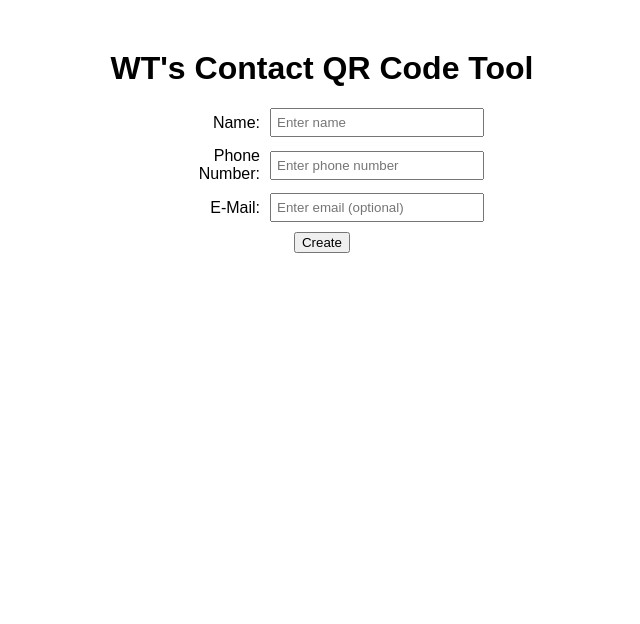
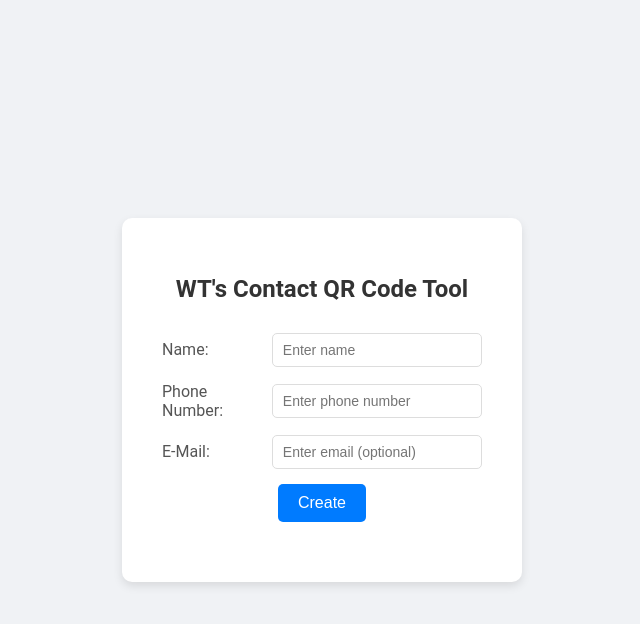
Before and after one commit to wtshi15/qrtool, a plain HTML site: page index.html in a window 1280 px wide. Shown: the whole page, without its empty margins (318-958 px from the left). Drawn offline with Linux system fonts and the light colour scheme.

Commit message:
changed css

```diff
--- a/index.html
+++ b/index.html
@@ -5,63 +5,129 @@
     <meta name="viewport" content="width=device-width, initial-scale=1.0">
     <title>WT's Contact QR Code Tool</title>
     <style>
+        /* Body styling for a sleek look */
         body {
-            font-family: Arial, sans-serif;
-            margin: 50px;
-            text-align: center;
-        }
-        .form-group {
+            font-family: 'Roboto', sans-serif;
+            background-color: #f0f2f5;
             display: flex;
             justify-content: center;
             align-items: center;
-            margin-bottom: 10px;
+            min-height: 100vh;
+            margin: 0;
         }
+
+        /* Container to center and structure everything */
+        .container {
+            background-color: #fff;
+            padding: 40px;
+            border-radius: 10px;
+            box-shadow: 0 4px 10px rgba(0, 0, 0, 0.1);
+            text-align: center;
+            width: 320px;
+        }
+
+        /* Title Styling */
+        h1 {
+            font-size: 24px;
+            color: #333;
+            margin-bottom: 30px;
+        }
+
+        /* Form group for clean input fields layout */
+        .form-group {
+            display: flex;
+            justify-content: space-between;
+            align-items: center;
+            margin-bottom: 15px;
+        }
+
         .form-group label {
-            width: 100px;
-            text-align: right;
-            margin-right: 10px;
+            flex-basis: 35%;
+            text-align: left;
+            color: #555;
         }
+
         .form-group input {
-            width: 200px;
-            padding: 5px;
+            flex-basis: 60%;
+            padding: 8px 10px;
+            border: 1px solid #ddd;
+            border-radius: 5px;
+            font-size: 14px;
+            outline: none;
         }
+
+        .form-group input:focus {
+            border-color: #007bff;
+        }
+
+        /* Button Styling */
+        button {
+            background-color: #007bff;
+            color: #fff;
+            padding: 10px 20px;
+            border: none;
+            border-radius: 5px;
+            font-size: 16px;
+            cursor: pointer;
+            transition: background-color 0.3s ease;
+        }
+
+        button:hover {
+            background-color: #0056b3;
+        }
+
+        #downloadButton {
+            margin-top: 20px;
+            display: none;
+        }
+
+        /* QR code container with margin and centering */
         #qrcode {
             margin-top: 20px;
             display: flex;
             justify-content: center;
         }
+
         #qrcode canvas {
             margin: 0 auto;
-        }
-        #downloadButton {
-            margin-top: 20px;
-            display: none;
         }
     </style>
 </head>
 <body>
+
+    <!-- Container holding all content -->
+    <div class="container">
         <h1>WT's Contact QR Code Tool</h1>
 
+        <!-- Name Input -->
         <div class="form-group">
             <label for="nameInput">Name:</label>
             <input type="text" id="nameInput" placeholder="Enter name" required>
         </div>
 
+        <!-- Phone Number Input -->
         <div class="form-group">
             <label for="phoneInput">Phone Number:</label>
             <input type="text" id="phoneInput" placeholder="Enter phone number" required>
         </div>
 
+        <!-- Email Input -->
         <div class="form-group">
             <label for="emailInput">E-Mail:</label>
             <input type="email" id="emailInput" placeholder="Enter email (optional)">
         </div>
 
+        <!-- Create QR Button -->
         <button onclick="generateQRCode()">Create</button>
 
+        <!-- QR Code Display -->
         <div id="qrcode"></div>
+
+        <!-- Download Button -->
         <button id="downloadButton" onclick="downloadQRCode()">Download PNG</button>
+    </div>
 
+    <!-- QR code generator library -->
     <script src="https://cdnjs.cloudflare.com/ajax/libs/qrcodejs/1.0.0/qrcode.min.js"></script>
     <script>
         function generateQRCode() {
```
Also changed, not shown: oldindex.html (added, +115 -0 lines). Lines whose indentation alone changed are shown as unchanged.
